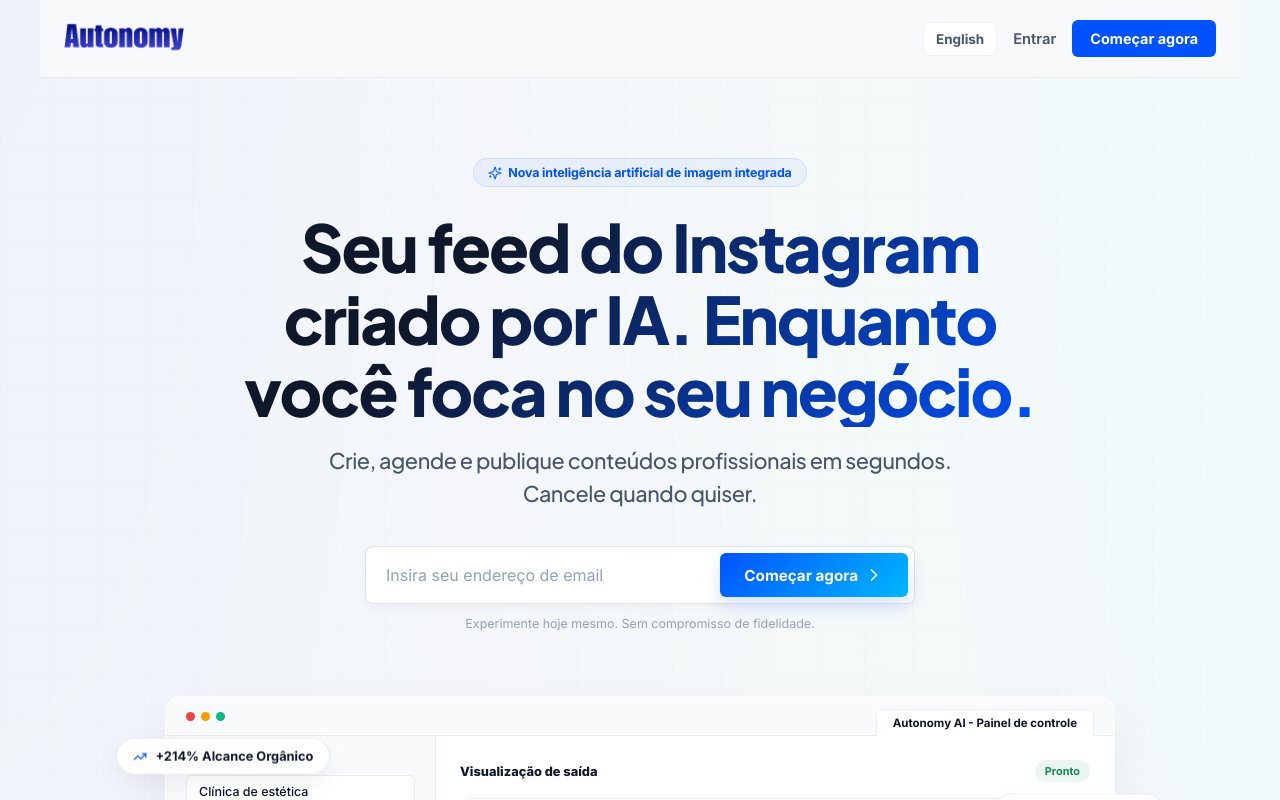
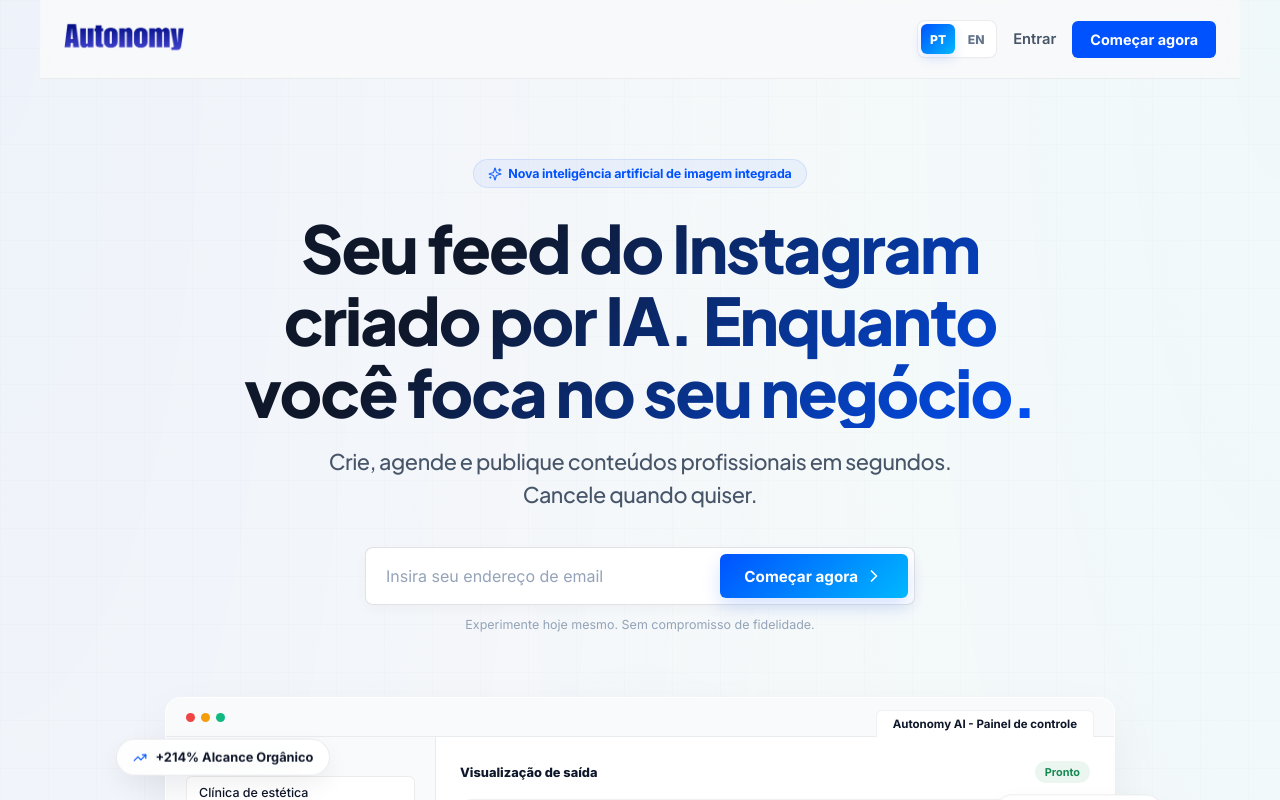
Before and after one commit to Richardalmeida21/autonomy, a Next.js app: page / in a window 1280 px wide. Shown: the top 800 px of the page. Built offline with nearby package versions, Linux system fonts and the light colour scheme.

Commit message:
feat: adicionar seleção de idioma no dashboard e na página de marketing

```diff
--- a/src/app/globals.css
+++ b/src/app/globals.css
@@ -293,21 +293,11 @@
 }
 
 .language-toggle {
-  width: 100%;
-  min-height: 38px;
-  border: 1px solid rgba(0, 82, 255, 0.14);
-  border-radius: 8px;
-  color: var(--accent);
-  background: rgba(0, 82, 255, 0.04);
-  font-size: 0.82rem;
-  font-weight: 700;
-  cursor: pointer;
-  transition: background 0.15s ease, border-color 0.15s ease;
+  display: none;
 }
 
 .language-toggle:hover {
-  border-color: rgba(0, 82, 255, 0.28);
-  background: rgba(0, 82, 255, 0.08);
+  display: none;
 }
 
 .signout-button:hover {
@@ -537,10 +527,60 @@
 .marketing-brand {
   display: flex;
   align-items: center;
+  gap: 14px;
 }
 
 .logo-img {
   object-fit: contain;
+}
+
+.language-cards {
+  display: inline-grid;
+  grid-template-columns: repeat(2, 34px);
+  gap: 4px;
+  align-items: center;
+  padding: 3px;
+  border: 1px solid rgba(15, 23, 42, 0.08);
+  border-radius: 8px;
+  background: #ffffff;
+  box-shadow: 0 1px 3px rgba(15, 23, 42, 0.02);
+}
+
+.language-cards button {
+  display: grid;
+  place-items: center;
+  width: 34px;
+  height: 30px;
+  border: 0;
+  border-radius: 6px;
+  color: #64748B;
+  background: transparent;
+  font-size: 0.76rem;
+  font-weight: 850;
+  transition: background 0.15s ease, color 0.15s ease, box-shadow 0.15s ease;
+}
+
+.language-cards button:hover {
+  color: var(--accent);
+  background: rgba(0, 82, 255, 0.04);
+}
+
+.language-cards button.active {
+  color: #ffffff;
+  background: var(--brand-gradient);
+  box-shadow: 0 5px 12px rgba(0, 82, 255, 0.14);
+}
+
+.language-cards.compact {
+  grid-template-columns: repeat(2, 30px);
+  gap: 3px;
+  padding: 3px;
+}
+
+.language-cards.compact button {
+  width: 30px;
+  height: 28px;
+  font-size: 0.72rem;
 }
 
 .nav-actions {
@@ -1770,7 +1810,7 @@
   display: grid;
   grid-template-columns: repeat(3, minmax(0, 1fr));
   gap: 8px;
-  margin-top: -6px;
+  margin-top: 4px;
 }
 
 .signup-steps div {
@@ -1913,6 +1953,7 @@
 .brand-row {
   display: flex;
   align-items: center;
+  justify-content: space-between;
   gap: 12px;
 }
 
--- a/src/app/page.tsx
+++ b/src/app/page.tsx
@@ -122,6 +122,11 @@
     setActiveFaq(activeFaq === index ? null : index);
   }
 
+  function setMarketingLanguage(nextLanguage: Language) {
+    setLanguage(nextLanguage);
+    window.localStorage.setItem("autonomy.language", nextLanguage);
+  }
+
   return (
     <main className="marketing-page">
       {/* Header */}
@@ -136,17 +141,7 @@
           />
         </Link>
         <div className="nav-actions">
-          <button
-            className="nav-language-btn"
-            type="button"
-            onClick={() => {
-              const nextLanguage = language === "en" ? "pt" : "en";
-              setLanguage(nextLanguage);
-              window.localStorage.setItem("autonomy.language", nextLanguage);
-            }}
-          >
-            {language === "en" ? "Português" : "English"}
-          </button>
+          <LanguageCards language={language} onChange={setMarketingLanguage} />
           <Link className="nav-signin-btn" href={language === "en" ? "/login?lang=en" : "/login"}>
             {tx(language, "Entrar", "Sign in")}
           </Link>
@@ -513,3 +508,30 @@
     </main>
   );
 }
+
+function LanguageCards({
+  language,
+  onChange
+}: {
+  language: Language;
+  onChange: (language: Language) => void;
+}) {
+  return (
+    <div className="language-cards" aria-label="Idioma">
+      <button
+        className={language === "pt" ? "active" : ""}
+        type="button"
+        onClick={() => onChange("pt")}
+      >
+        PT
+      </button>
+      <button
+        className={language === "en" ? "active" : ""}
+        type="button"
+        onClick={() => onChange("en")}
+      >
+        EN
+      </button>
+    </div>
+  );
+}
```
Also changed, not shown: src/app/dashboard/page.tsx (+33 -0 lines).
